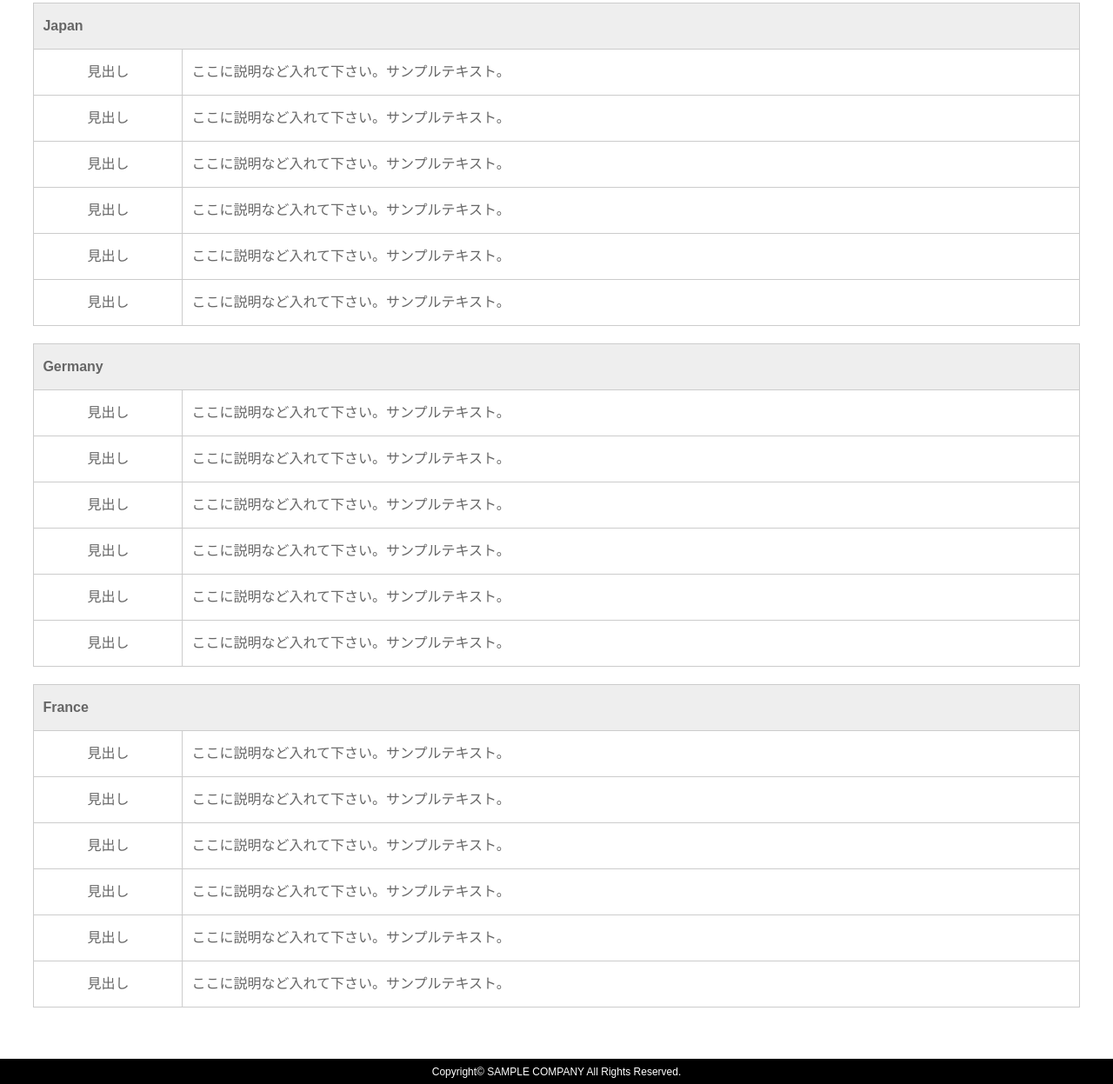
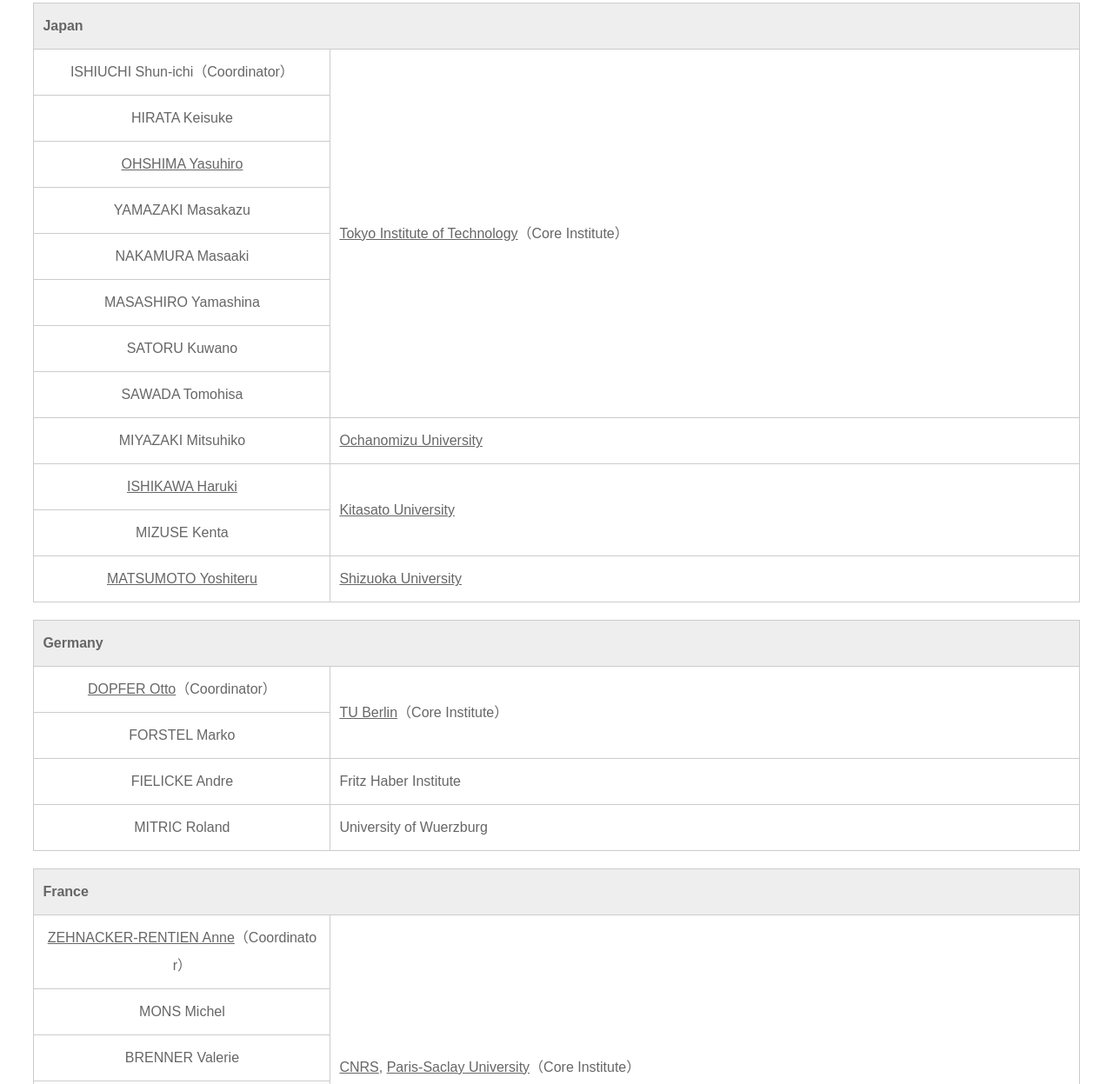
Before and after one commit to takoikatakotako/core-to-core-hp-ishiuchi, a plain HTML site: page member.html in a window 1280 px wide. Shown: the part 155-1402 px from the top of the page at 87% size. Drawn offline with Linux system fonts and the light colour scheme.

Commit message:
メンバーを追加

```diff
--- a/css/style.css
+++ b/css/style.css
@@ -345,7 +345,7 @@ footer .pr {display: block;}
 }
 /*左側ボックス*/
 .ta1 th {
-	width: 150px;	/*幅*/
+	width: 320px;	/*幅*/
 	text-align: center;	/*センタリング*/
 	font-weight: normal;
 }
--- a/member.html
+++ b/member.html
@@ -64,84 +64,93 @@
         <table class="ta1">
           <caption>Japan</caption>
           <tr>
-            <th>見出し</th>
-            <td>ここに説明など入れて下さい。サンプルテキスト。</td>
+            <th>ISHIUCHI Shun-ichi（Coordinator）</th>
+			<td rowspan="8"><a href="https://www.titech.ac.jp/english" target="_blank" rel="noopener noreferrer">Tokyo Institute of Technology</a>（Core Institute）</td>
           </tr>
           <tr>
-            <th>見出し</th>
-            <td>ここに説明など入れて下さい。サンプルテキスト。</td>
+            <th>HIRATA Keisuke</th>
           </tr>
           <tr>
-            <th>見出し</th>
-            <td>ここに説明など入れて下さい。サンプルテキスト。</td>
+            <th><a href="http://www.chemistry.titech.ac.jp/~ohshima/index_e.html" target="_blank" rel="noopener noreferrer">OHSHIMA Yasuhiro</a></th>
           </tr>
           <tr>
-            <th>見出し</th>
-            <td>ここに説明など入れて下さい。サンプルテキスト。</td>
+            <th>YAMAZAKI Masakazu</th>
           </tr>
           <tr>
-            <th>見出し</th>
-            <td>ここに説明など入れて下さい。サンプルテキスト。</td>
+            <th>NAKAMURA Masaaki</th>
           </tr>
           <tr>
-            <th>見出し</th>
-            <td>ここに説明など入れて下さい。サンプルテキスト。</td>
+            <th>MASASHIRO Yamashina</th>
+          </tr>
+          <tr>
+            <th>SATORU Kuwano</th>
+          </tr>
+          <tr>
+            <th>SAWADA Tomohisa</th>
+          </tr>
+          <tr>
+            <th>MIYAZAKI Mitsuhiko</th>
+			<td><a href="https://www.ocha.ac.jp/en/" target="_blank" rel="noopener noreferrer">Ochanomizu University</a></td>
+          </tr>
+          <tr>
+            <th><a href="https://www.kitasato-u.ac.jp/sci/resea/kagaku/HP_kozou/html_e/index-e.html" target="_blank" rel="noopener noreferrer">ISHIKAWA Haruki</a></th>
+			<td rowspan="2"><a href="https://www.kitasato-u.ac.jp/en/" target="_blank" rel="noopener noreferrer">Kitasato University</a></td>
+          </tr>
+          <tr>
+            <th>MIZUSE Kenta</th>
+          </tr>
+          <tr>
+            <th><a href="https://wwp.shizuoka.ac.jp/matsumotolaboratory/" target="_blank" rel="noopener noreferrer">MATSUMOTO Yoshiteru</a></th>
+			<td><a href="https://www.shizuoka.ac.jp/english/" target="_blank" rel="noopener noreferrer">Shizuoka University</a></td>
           </tr>
         </table>
+
         <table class="ta1">
             <caption>Germany</caption>
             <tr>
-            <th>見出し</th>
-            <td>ここに説明など入れて下さい。サンプルテキスト。</td>
+                <th><a href="https://www.ioap.tu-berlin.de/menue/arbeitsgruppen/ag_dopfer/ag_dopfer/parameter/en/" target="_blank" rel="noopener noreferrer">DOPFER Otto</a>（Coordinator）</th>
+                <td rowspan="2"><a href="https://www.tu.berlin/en/" target="_blank" rel="noopener noreferrer">TU Berlin</a>（Core Institute）</td>
             </tr>
             <tr>
-            <th>見出し</th>
-            <td>ここに説明など入れて下さい。サンプルテキスト。</td>
+                <th>FORSTEL Marko</th>
             </tr>
             <tr>
-            <th>見出し</th>
-            <td>ここに説明など入れて下さい。サンプルテキスト。</td>
+                <th>FIELICKE Andre</th>
+                <td>Fritz Haber Institute</td>
             </tr>
             <tr>
-            <th>見出し</th>
-            <td>ここに説明など入れて下さい。サンプルテキスト。</td>
-          </tr>
-          <tr>
-            <th>見出し</th>
-            <td>ここに説明など入れて下さい。サンプルテキスト。</td>
-          </tr>
-          <tr>
-            <th>見出し</th>
-            <td>ここに説明など入れて下さい。サンプルテキスト。</td>
+                <th>MITRIC Roland</th>
+                <td>University of Wuerzburg</td>
             </tr>
         </table>
+
         <table class="ta1">
             <caption>France</caption>
             <tr>
-			  <th>見出し</th>
-			  <td>ここに説明など入れて下さい。サンプルテキスト。</td>
+                <th><a href="http://www.ismo.universite-paris-saclay.fr/spip.php?article187&lang=fr" target="_blank" rel="noopener noreferrer">ZEHNACKER-RENTIEN Anne</a>（Coordinator）</th>
+                <td rowspan="6"><a href="https://www.cnrs.fr/en" target="_blank" rel="noopener noreferrer">CNRS</a>, <a href="https://www.universite-paris-saclay.fr/en" target="_blank" rel="noopener noreferrer">Paris-Saclay University</a>（Core Institute）</td>
             </tr>
             <tr>
-			  <th>見出し</th>
-			  <td>ここに説明など入れて下さい。サンプルテキスト。</td>
+                <th>MONS Michel</th>
             </tr>
             <tr>
-			  <th>見出し</th>
-			  <td>ここに説明など入れて下さい。サンプルテキスト。</td>
+                <th>BRENNER Valerie</th>
             </tr>
             <tr>
-			  <th>見出し</th>
-			  <td>ここに説明など入れて下さい。サンプルテキスト。</td>
+                <th>GLOAGUEN Eric</th>
             </tr>
             <tr>
-			  <th>見出し</th>
-			  <td>ここに説明など入れて下さい。サンプルテキスト。</td>
+                <th>GREGOIRE Gilles</th>
             </tr>
             <tr>
-			  <th>見出し</th>
-			  <td>ここに説明など入れて下さい。サンプルテキスト。</td>
+                <th>SOORKIA Satchin</th>
+            </tr>
+            <tr>
+                <th>NOBLE Jennifer</th>
+                <td>CNRS, Aix Marseille University</td>
             </tr>
         </table>
+
       </section>
     </div>
     <!--/#contents-->
```
Lines whose indentation alone changed are shown as unchanged.
